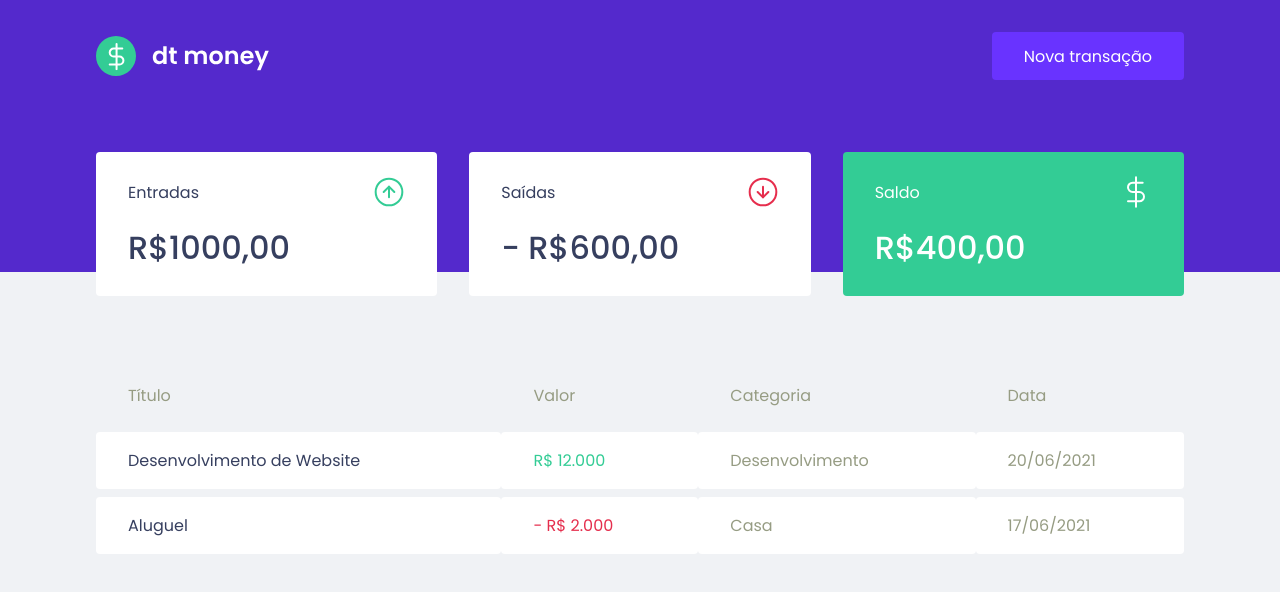
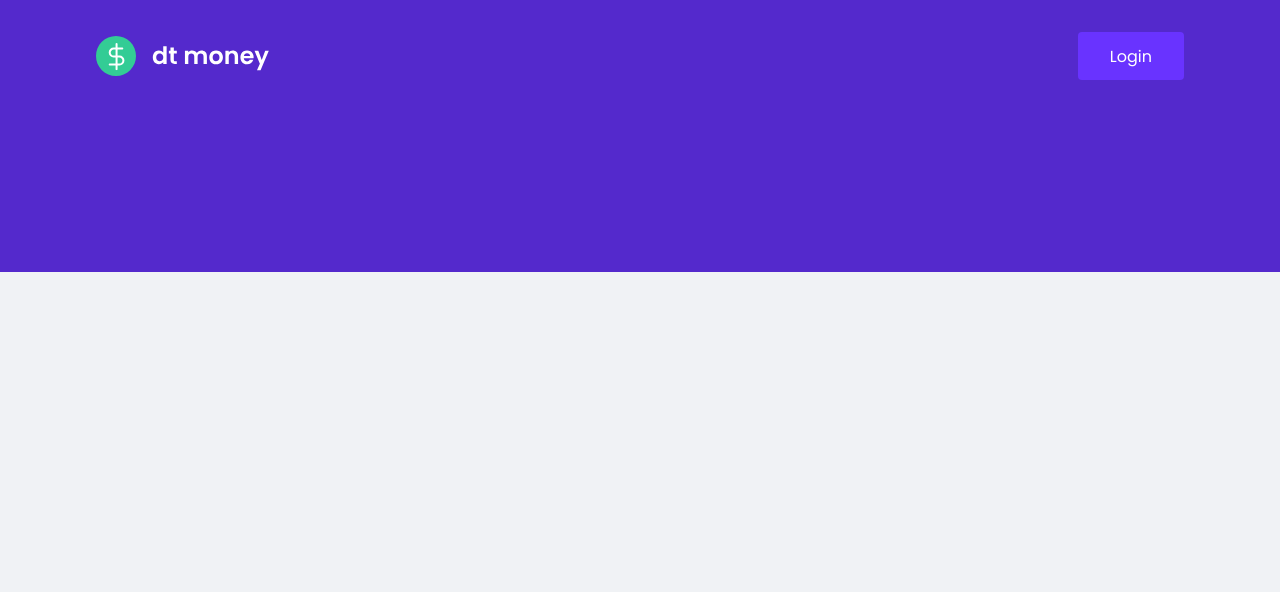
Before and after one commit to lghiggino/50_-_Ignite, a React (Create React App) app in the folder React/02-dt-money/: page / in a window 1280 px wide. Shown: the top 592 px of the page. Built offline with nearby package versions, Linux system fonts and the light colour scheme.

Commit message:
user && different rendering

```diff
--- a/React/02-dt-money/src/App.tsx
+++ b/React/02-dt-money/src/App.tsx
@@ -1,14 +1,29 @@
 import { Global } from "@emotion/react";
+import { useState } from "react";
 import { Dashboard } from "./components/Dashboard/Dashboard";
 import { Header } from "./components/Header/Header";
+import { LoginHeader } from "./components/LoginHeader/LoginHeader";
 import { GlobalStyles } from "./styles/global";
 
 export function App() {
+  const [user, setUser] = useState(false)
+
   return (
     <div className="App">
       <Global styles={GlobalStyles} />
-      <Header />
-      <Dashboard />
+      {!user &&
+        <>
+          <LoginHeader />
+        </>
+      }
+
+      {user &&
+        <>
+          <Header />
+          <Dashboard />
+        </>
+      }
+
     </div>
   );
 }
--- a/React/02-dt-money/src/components/Header/Header.tsx
+++ b/React/02-dt-money/src/components/Header/Header.tsx
@@ -2,6 +2,7 @@ import logoImg from '../../assets/logo.svg'
 import { Container, Content } from './Header.styles'
 
 export function Header() {
+
     return (
         <Container>
             <Content>
@@ -10,7 +11,6 @@ export function Header() {
                     Nova transação
                 </button>
             </Content>
-
         </Container>
     )
 }
```
